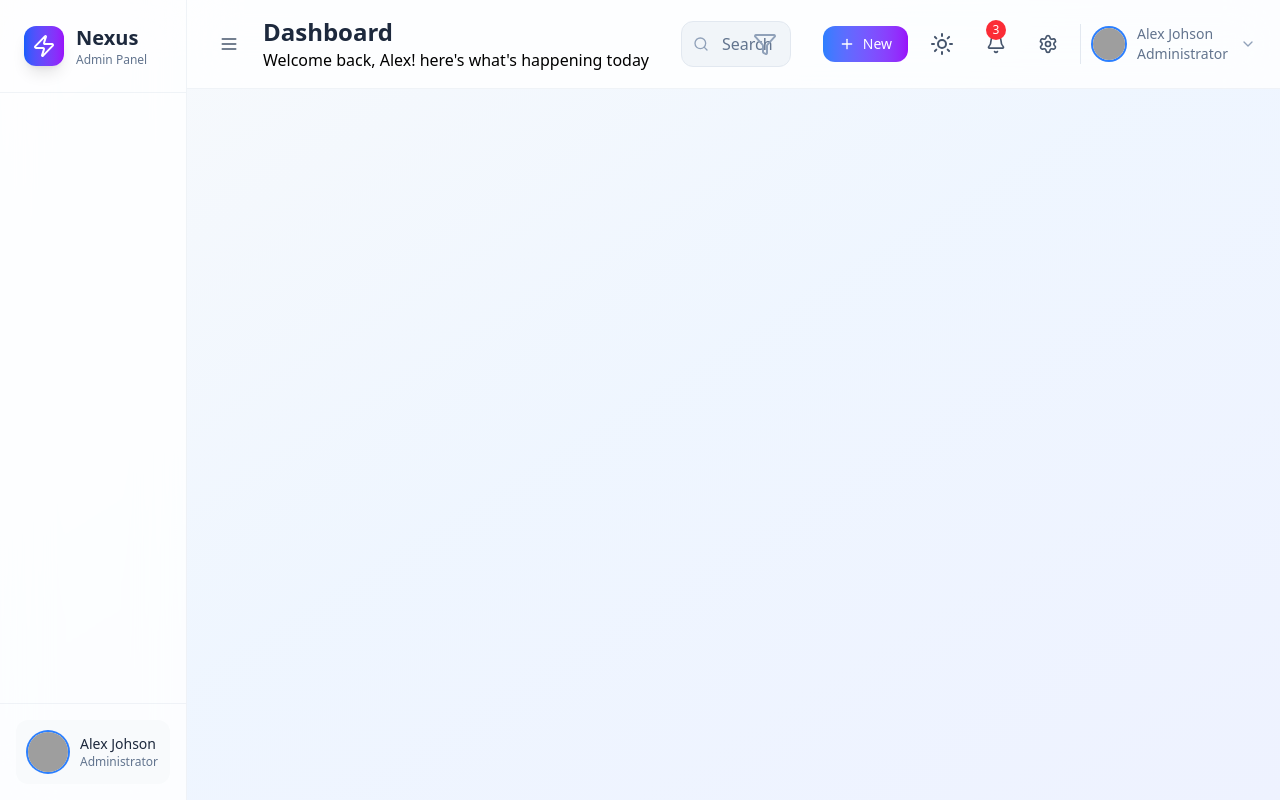
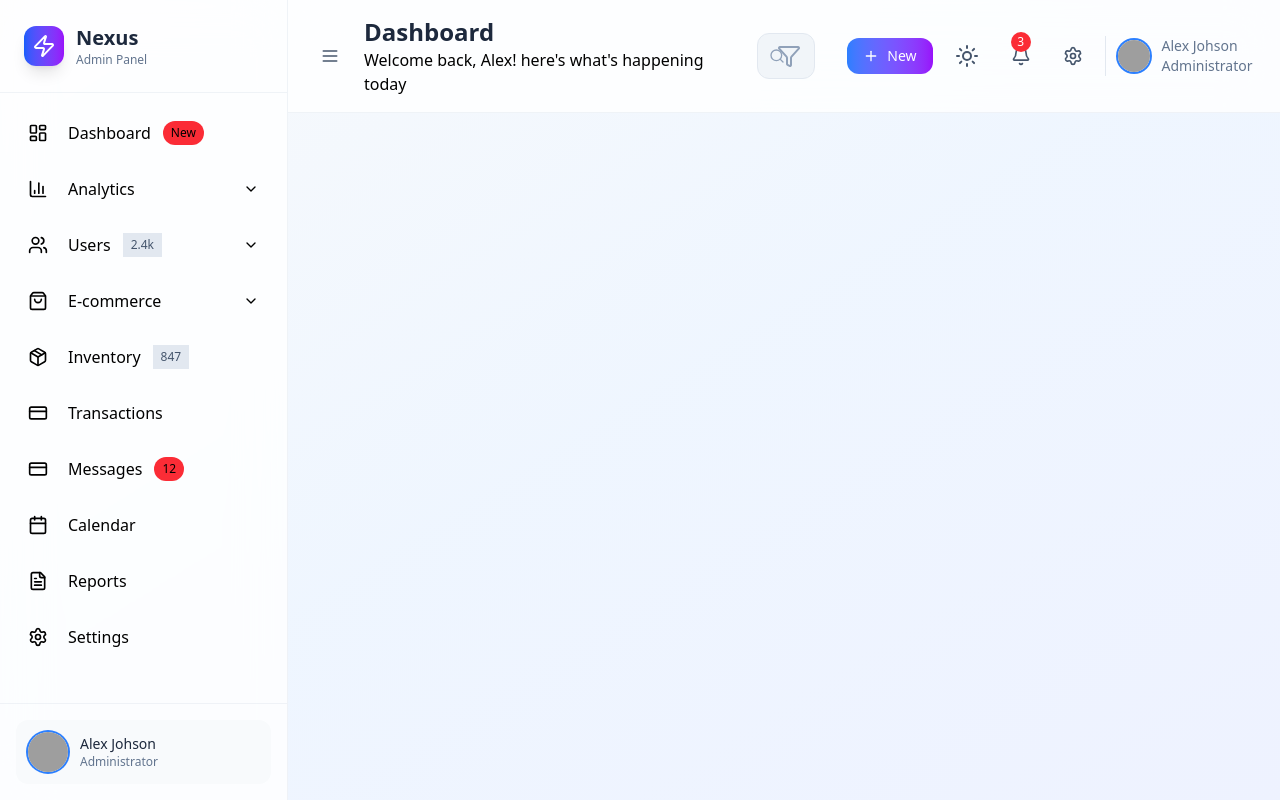
Before and after one commit to abubakar83/admin-dashboard-with-React-JS-and-Tailwind-CSS, a React (Vite) app in the folder vite-project/: page / in a window 1280 px wide. Built offline with nearby package versions, Linux system fonts and the light colour scheme; grey boxes are pictures that could not be loaded.

Commit message:
display and styling menuItems data from object

```diff
--- a/vite-project/src/components/Layout/Header.jsx
+++ b/vite-project/src/components/Layout/Header.jsx
@@ -42,7 +42,7 @@ const Header = () => {
         {/* Right */}
         <div className="flex items-center space-x-3">
           {/* Quick Action */}
-          <button className="hidden lg:flex items-center space-x-2 py-2 px-4 bg-gradient-to-r from-blue-500 to-purple-600 text-white rounded-xl hover:shadow-lg transition-a">
+          <button className="hidden lg:flex items-center space-x-2 py-2 px-4 bg-gradient-to-r from-blue-500 to-purple-600 text-white rounded-xl hover:shadow-lg transition-all">
             <Plus className="w-4 h-4" />
             <span className="text-sm font-medium ">New</span>
           </button>
--- a/vite-project/src/components/Layout/Sidebar.jsx
+++ b/vite-project/src/components/Layout/Sidebar.jsx
@@ -1,4 +1,16 @@
-import { BarChart3, Calendar, CreditCard, FileText, LayoutDashboard, Package, Settings, ShoppingBag, Users, Zap } from "lucide-react";
+import {
+  BarChart3,
+  Calendar,
+  ChevronDown,
+  CreditCard,
+  FileText,
+  LayoutDashboard,
+  Package,
+  Settings,
+  ShoppingBag,
+  Users,
+  Zap,
+} from "lucide-react";
 
 const menuItems = [
   {
@@ -6,16 +18,16 @@ const menuItems = [
     icon: LayoutDashboard,
     label: "Dashboard",
     active: true,
-    badge: 'New',
+    badge: "New",
   },
   {
     id: "analytics",
     icon: BarChart3,
-    label: 'Analytics',
+    label: "Analytics",
     submenu: [
-      {id: "overview", label: "Overview"},
-      {id: "reports", laber: "Reports"},
-      {id: "insight", label: "Insight"}
+      { id: "overview", label: "Overview" },
+      { id: "reports", laber: "Reports" },
+      { id: "insight", label: "Insight" },
     ],
   },
   {
@@ -24,9 +36,9 @@ const menuItems = [
     label: "Users",
     count: "2.4k",
     submenu: [
-      {id: "all-users", label: 'All Users'},
-      {id: "roles", label: "Roles & Permission"},
-      {id: "activity", label: "User Activity"},
+      { id: "all-users", label: "All Users" },
+      { id: "roles", label: "Roles & Permission" },
+      { id: "activity", label: "User Activity" },
     ],
   },
   {
@@ -34,9 +46,9 @@ const menuItems = [
     icon: ShoppingBag,
     label: "E-commerce",
     submenu: [
-      {id: "products", label: 'Products'},
-      {id: "orders", label: "Orders"},
-      {id: "customer", label: "Customers"},
+      { id: "products", label: "Products" },
+      { id: "orders", label: "Orders" },
+      { id: "customer", label: "Customers" },
     ],
   },
   {
@@ -46,37 +58,43 @@ const menuItems = [
     count: "847",
   },
   {
-    id: "transtion",
+    id: "transaction",
     icon: CreditCard,
-    label: 'Transactions'
+    label: "Transactions",
   },
   {
-    id: 'calender',
-    icon: Calendar,
-    label: 'Calendar'
+    id: "messages",
+    icon: CreditCard,
+    label: "Messages",
+    badge: "12"
   },
   {
-    id: 'reports',
-    icon: FileText,
-    label: 'Reports'
+    id: "calender",
+    icon: Calendar,
+    label: "Calendar",
   },
   {
-    id: 'settings',
+    id: "reports",
+    icon: FileText,
+    label: "Reports",
+  },
+  {
+    id: "settings",
     icon: Settings,
-    label: 'Settings'
-  }
-
-]
+    label: "Settings",
+  },
+];
 
 const Sidebar = () => {
   return (
-    <div className="transition duration-300 ease-in-out bg-white/80 dark:bg-slate-900/80 backdrop-blur-xl border-r border-slate-200/50 dark:border-slate-700/50 flex flex-col relative z-10">
+    <div className="w-72 transition duration-300 ease-in-out bg-white/80 dark:bg-slate-900/80 backdrop-blur-xl border-r border-slate-200/50 dark:border-slate-700/50 flex flex-col relative z-10">
       {/* logo */}
       <div className="p-6 border-b border-slate-200/50 dark:border-slate-700/50">
         <div className="flex items-center space-x-3">
           <div className="w-10 h-10 bg-gradient-to-r from-blue-600 to-purple-600 rounded-xl flex items-center justify-center shadow-lg">
             <Zap className="w-6 h-6 text-white" />
           </div>
+
           {/*  Conditional Rendring */}
           <div>
             <h1 className="text-xl font-bold text-slate-800 dark:text-white">
@@ -88,8 +106,31 @@ const Sidebar = () => {
           </div>
         </div>
       </div>
+
       {/* Navigation, I will display dynamic menus */}
-      <nav className="flex-1 p-4 space-y-2 overflow-y-auto"></nav>
+      <nav className="flex-1 p-4 space-y-2 overflow-y-auto">
+        {menuItems.map((item) => {
+          return (
+              <div key={item.id}>
+                <button
+                  className={`w-full flex items-center justify-between p-3 rounded-xl transition-all duration-200`}
+                >
+                  <div className="flex items-center space-x-3">
+                    <item.icon className={`w-5 h-5`} />
+                  {/* Conditional Rendering */}
+                  <>
+                  <span className="font-medium ml-2">{item.label}</span>
+                  {item.badge && <span className="px-2 py-1 text-xs bg-red-500 text-white- rounded-full ">{item.badge}</span>}
+                  {item.count && <span className="px-2 py-1 text-xs bg-slate-200 dark:bg-slate-700 text-slate-600 dark:text-slate-300 rounden-full">{item.count}</span>}
+                  </>
+                  </div>
+                  {item.submenu && <ChevronDown className="w-4 h-4"/>}
+                </button>
+              </div>
+          );
+        })}
+      </nav>
+
       {/* User Profile */}
       <div className="p-4 border-t border-slate-200/50 dark:border-slate-700/50">
         <div className="flex items-center space-x-3 p-3 rounded-xl bg-slate-50 dark:bg-slate-800/50">
```
